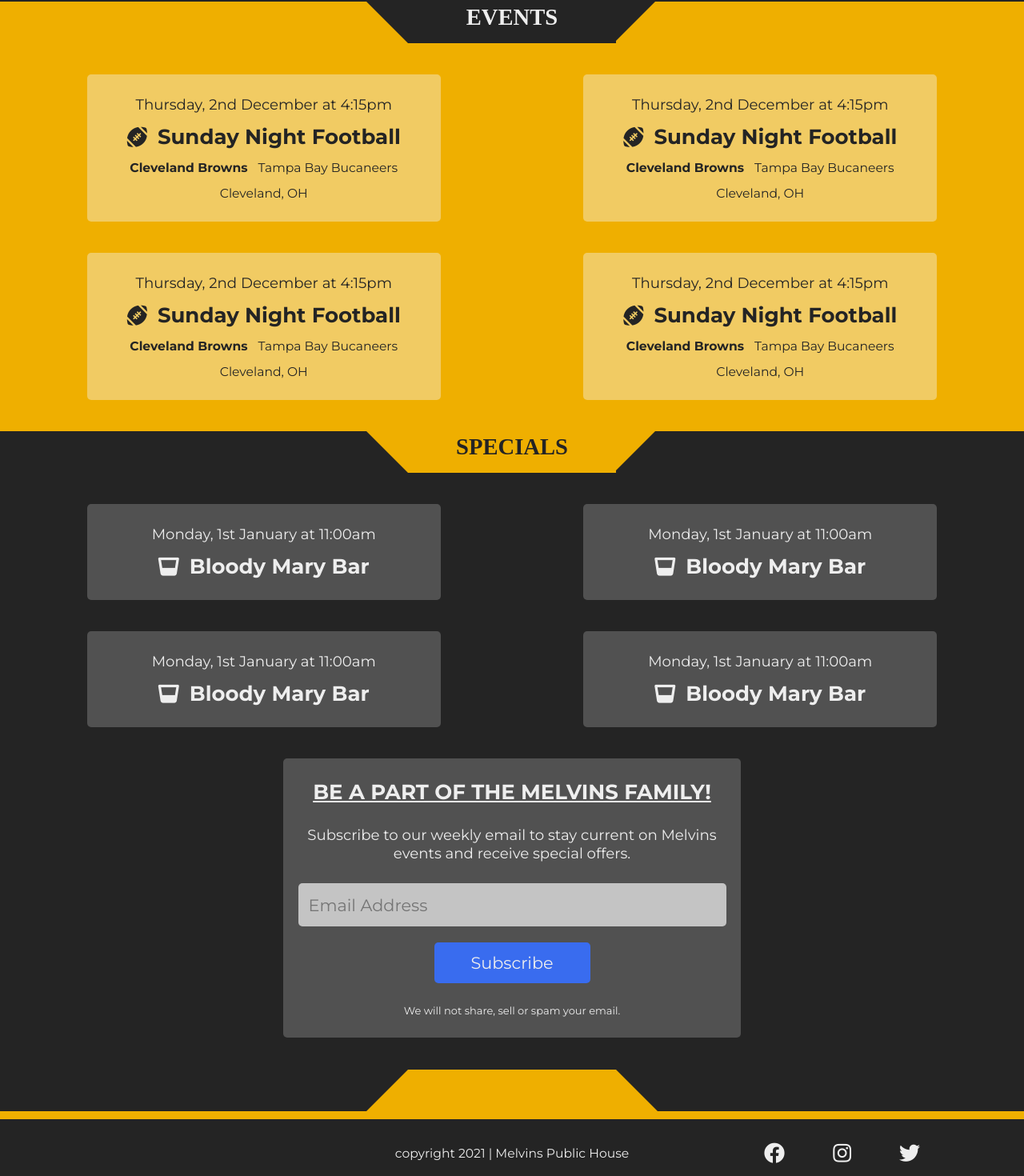
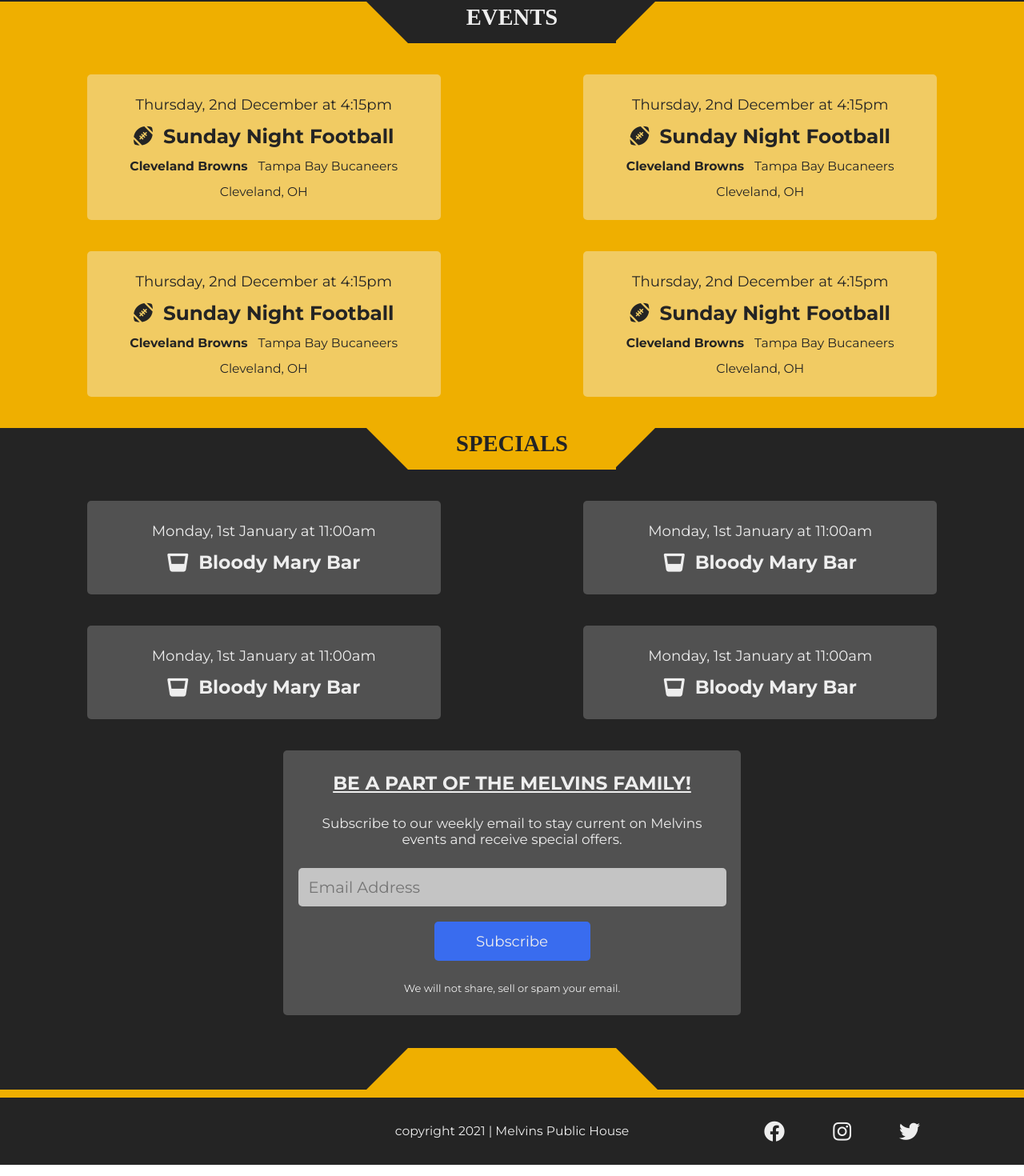
Before and after one commit to nvalline/melvins-public-house, a React (Create React App) app in the folder client/: page / in a window 1280 px wide. Shown: the part 848-2318 px from the top of the page at 80% size. Built offline with nearby package versions, Linux system fonts and the light colour scheme; a web font is replaced by a local one.

Commit message:
adjusted styles

```diff
--- a/client/src/components/_buttons.scss
+++ b/client/src/components/_buttons.scss
@@ -19,7 +19,7 @@
 	border-radius: 5px;
 	color: $primary_white;
 	font-family: $secondary_font;
-	font-size: 1.6rem;
+	font-size: 1.4rem;
 	font-weight: 400;
 	margin-top: 1.5rem;
 	padding: 1rem;
--- a/client/src/components/contact/ContactContent.js
+++ b/client/src/components/contact/ContactContent.js
@@ -1,8 +1,7 @@
 // dependencies
 import React from 'react';
-import { Link } from 'react-router-dom';
 // components
-import { SocialLinks } from '../../Links';
+import SocialIcons from '../social/SocialIcons';
 
 const ContactContent = () => {
 	return (
@@ -31,15 +30,7 @@
 				</div>
 				<div className='social'>
 					<h4 className='contact-title'>social</h4>
-					<div className='social-links'>
-						{SocialLinks.map((link, index) => {
-							return (
-								<Link to={link.url} key={index}>
-									<i className={link.className}></i>
-								</Link>
-							);
-						})}
-					</div>
+					<SocialIcons />
 				</div>
 			</article>
 		</>
--- a/client/src/components/events/_events.scss
+++ b/client/src/components/events/_events.scss
@@ -31,14 +31,14 @@
 
 			.event-icon {
 				color: $primary_black;
-				font-size: 2rem;
+				font-size: 1.9rem;
 				margin-right: 1rem;
 			}
 
 			.event-name {
 				color: $primary_black;
 				font-family: $secondary_font;
-				font-size: 2rem;
+				font-size: 1.9rem;
 			}
 		}
 
--- a/client/src/components/footer/Footer.js
+++ b/client/src/components/footer/Footer.js
@@ -1,8 +1,7 @@
 // dependencies
 import React from 'react';
-import { Link } from 'react-router-dom';
 // components
-import { SocialLinks } from '../../Links';
+import SocialIcons from '../social/SocialIcons';
 
 const Footer = () => {
 	return (
@@ -12,15 +11,7 @@
 			<div className='footer-content-block'>
 				{/* enter dynamic copyright year */}
 				<p className='footer-content'>copyright 2021 | Melvins Public House</p>
-				<div className='social-links'>
-					{SocialLinks.map((link, index) => {
-						return (
-							<Link to={link.url} key={index}>
-								<i className={link.className}></i>
-							</Link>
-						);
-					})}
-				</div>
+				<SocialIcons />
 			</div>
 		</footer>
 	);
--- a/client/src/components/form/_subscribe.scss
+++ b/client/src/components/form/_subscribe.scss
@@ -11,7 +11,7 @@
 	.form-header {
 		color: $primary_white;
 		font-family: $secondary_font;
-		font-size: 2rem;
+		font-size: 1.8rem;
 		text-align: center;
 		text-decoration: underline;
 		text-transform: uppercase;
@@ -20,7 +20,7 @@
 	.form-content {
 		color: $primary_white;
 		font-family: $secondary_font;
-		font-size: 1.4rem;
+		font-size: 1.3rem;
 		font-weight: 400;
 		margin-top: 2rem;
 		text-align: center;
@@ -39,8 +39,8 @@
 			border-radius: 5px;
 			color: $primary_black;
 			font-family: $secondary_font;
-			font-size: 1.6rem;
-			height: 4rem;
+			font-size: 1.5rem;
+			height: 3.5rem;
 			padding-left: 1rem;
 			margin-top: 2rem;
 			width: 100%;
--- /dev/null
+++ b/client/src/components/social/SocialIcons.js
@@ -0,0 +1,21 @@
+// dependencies
+import React from 'react';
+import { Link } from 'react-router-dom';
+// components
+import { SocialLinks } from '../../Links';
+
+const SocialIcons = () => {
+	return (
+		<div className='social-links'>
+			{SocialLinks.map((link, index) => {
+				return (
+					<Link to={link.url} key={index}>
+						<i className={link.className}></i>
+					</Link>
+				);
+			})}
+		</div>
+	);
+};
+
+export default SocialIcons;
--- a/client/src/components/specials/_specials.scss
+++ b/client/src/components/specials/_specials.scss
@@ -37,7 +37,7 @@
 			.special-name {
 				color: $primary_white;
 				font-family: $secondary_font;
-				font-size: 2rem;
+				font-size: 1.8rem;
 			}
 		}
 	}
```
